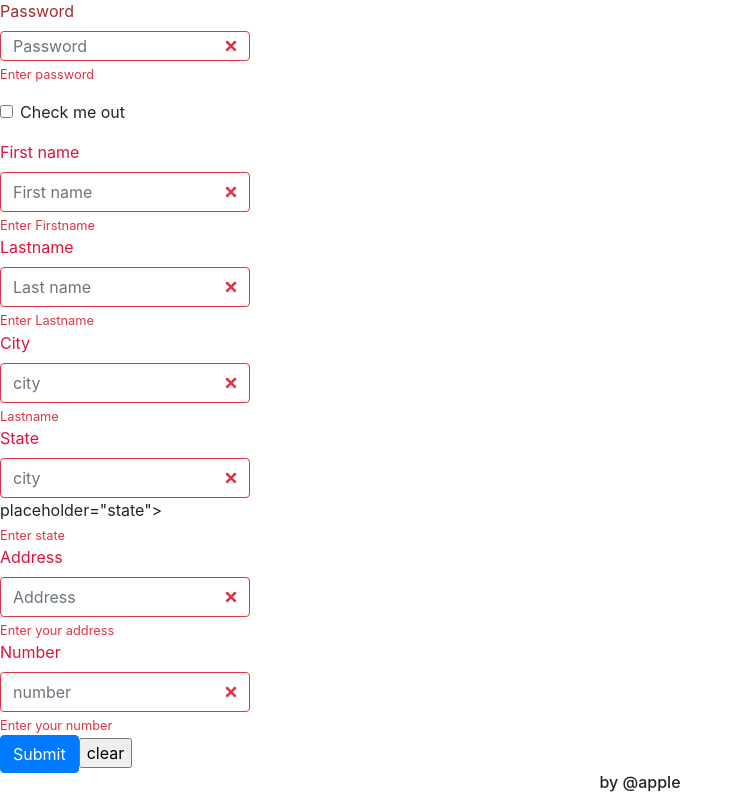
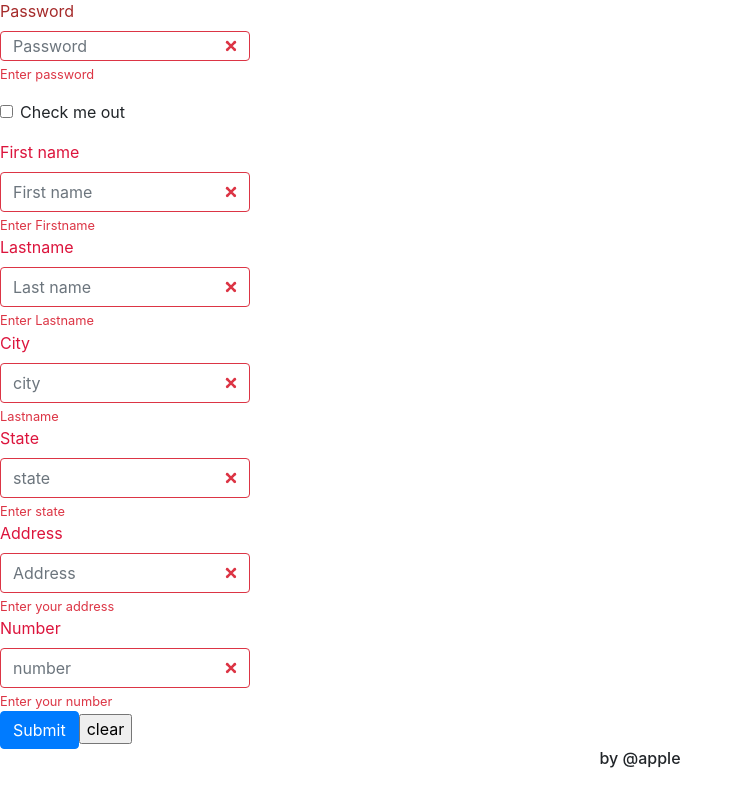
Before and after one commit to sujithreddy9493/ngbatch12, an Angular app in the folder angular/basics/: page / in a window 1280 px wide. Shown: the part 531-1331 px from the top of the page, without its empty margins (0-743 px from the left). After the commit the page ends 1307 px from the top, so only its background shows below. Built offline with nearby package versions, Linux system fonts and the light colour scheme.

Commit message:
Form validation

```diff
--- a/angular/basics/src/app/tempalte/tempalte.component.html
+++ b/angular/basics/src/app/tempalte/tempalte.component.html
@@ -98,8 +98,7 @@
         required name="state"
         style="width: 250px;height: 40px; color:darkorchid"
         class="form-control"
-        [ngClass] ='{"is-invalid" : loginFormGroup.controls.state?.invalid}' placeholder="city">
-         placeholder="state">
+        [ngClass] ='{"is-invalid" : loginFormGroup.controls.state?.invalid}'placeholder="state">
          <div class="invalid-feedback">
           Enter state
      </div>
```
